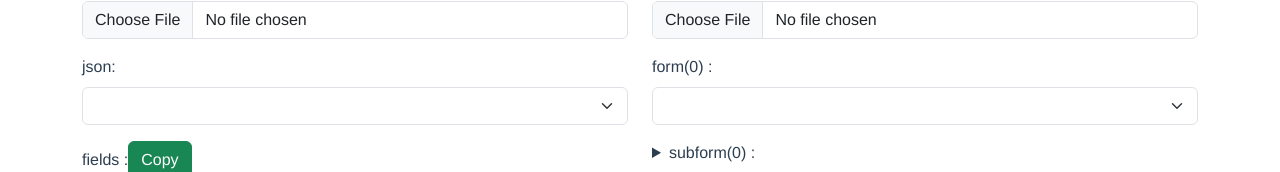
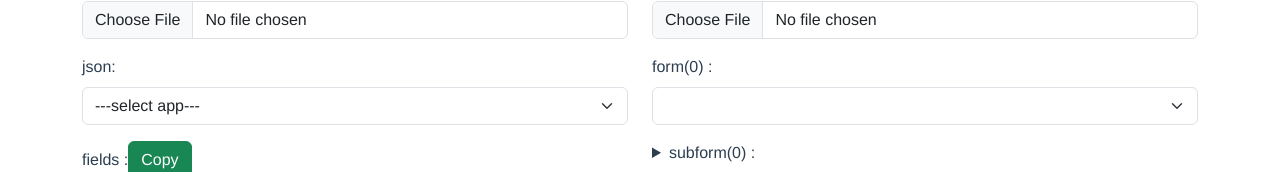
Before and after one commit to rksan/notes-field-extract-list, a Vue app: page /#/ in a window 1280 px wide. Shown: the part 161-333 px from the top of the page. Built offline with nearby package versions, Linux system fonts and the light colour scheme; the HTML template or start-up script is replaced by a standard one.

Commit message:
change selection app default value

```diff
--- a/src/components/organisms/OKintoneInfo/OKintoneInfo.vue
+++ b/src/components/organisms/OKintoneInfo/OKintoneInfo.vue
@@ -45,7 +45,7 @@ const setup: ComponentOptions["setup"] = ($props, { emit }) => {
   const model = reactive({
     appNames: ref(),
     appName: ref(),
-    selectApp: ref(),
+    selectApp: ref(""),
     txaValue: ref(""),
   });
 
@@ -86,26 +86,6 @@ const setup: ComponentOptions["setup"] = ($props, { emit }) => {
 
       local.json = json;
       model.appNames = appNames;
-
-      /* const app = json.apps[0];
-      const form = getFormEntry(app);
-      const controls = doAnalyzeForm(form);
-
-      let txaValue = "";
-
-      Array.from(controls).forEach((item) => {
-        const controlInfo = getControlInfo(item);
-
-        txaValue += controlInfo.join("\t") + "\n";
-      });
-
-      local.json = json;
-      local.controls = controls;
-
-      model.appName = json.name;
-      model.txaValue = txaValue;
-
-      doEmitUpdateFilles(); */
     });
   };
 
@@ -114,7 +94,9 @@ const setup: ComponentOptions["setup"] = ($props, { emit }) => {
 
     if (!json) return;
 
-    const idx = model.selectApp;
+    if (!model.selectApp) return;
+
+    const idx = Number(model.selectApp);
 
     const apps = json.apps as JsonObject[];
 
```
